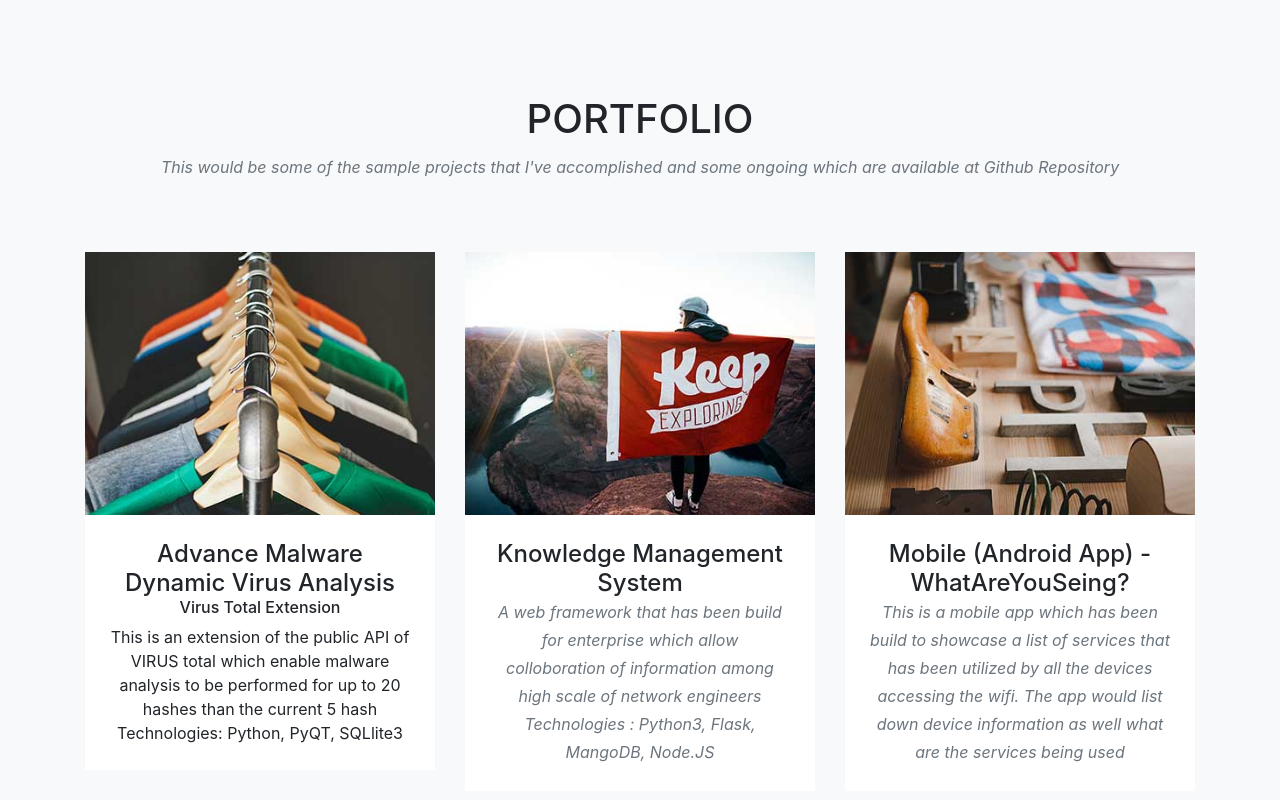
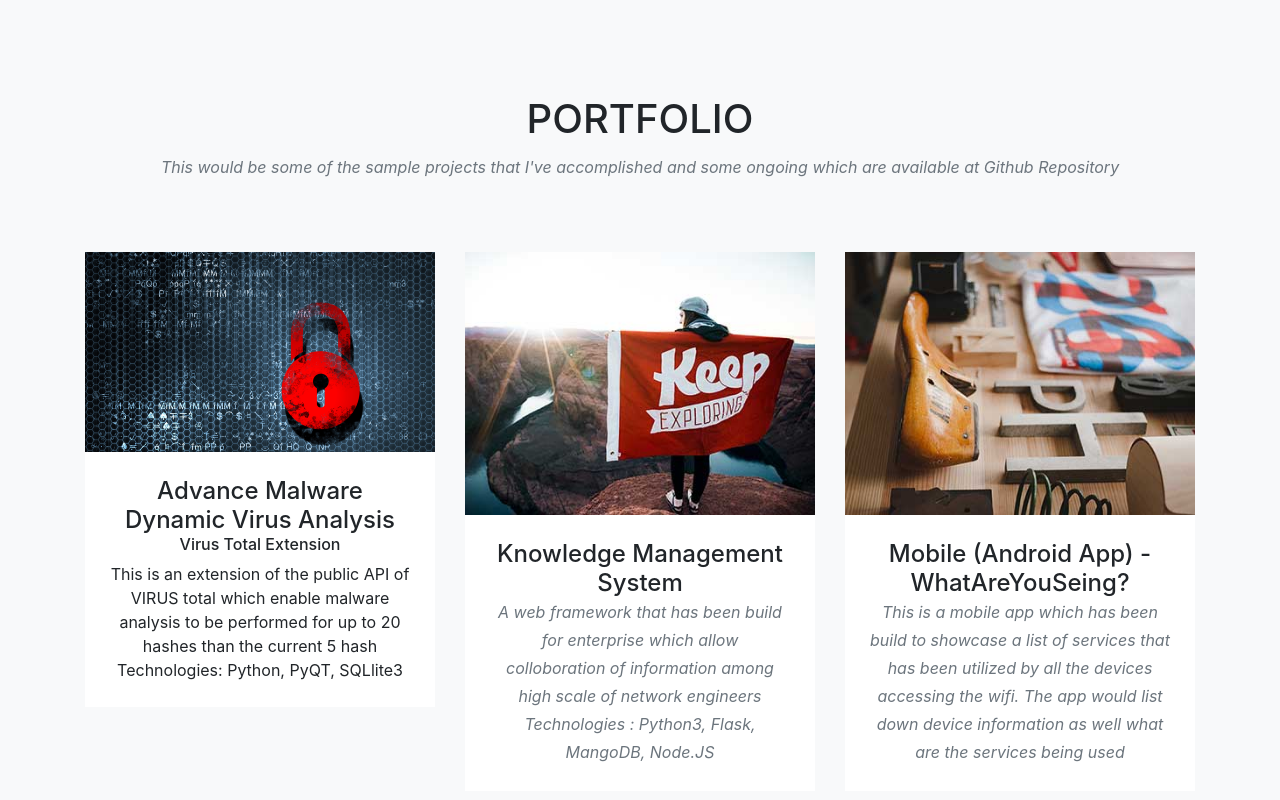
Before and after one commit to mshemadarshini/mshemadarshini.github.io, a website with bundled scripts: page index.html in a window 1280 px wide. Shown: the part 2367-3167 px from the top of the page. Built offline with nearby package versions, Linux system fonts and the light colour scheme; a web font is replaced by a local one.

Commit message:
UpdateImage
UpdateImage

```diff
--- a/index.html
+++ b/index.html
@@ -177,7 +177,7 @@
                 <i class="fas fa-plus fa-3x"></i>
               </div>
             </div>
-            <img class="img-fluid" src="img/portfolio/01-thumbnail.jpg" alt="">
+            <img class="img-fluid" src="img/portfolio/MALWARE_ANALYSIS.png" alt="">
           </a>
           <div class="portfolio-caption">
             <h4>Advance Malware Dynamic Virus Analysis</h4>
```
Also changed, not shown: img/portfolio/malware_analysis.png (added).
